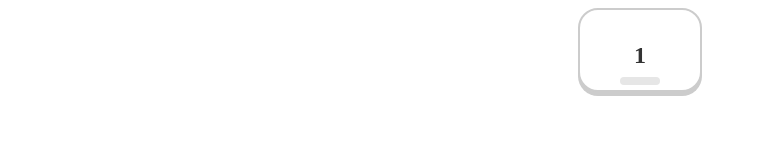
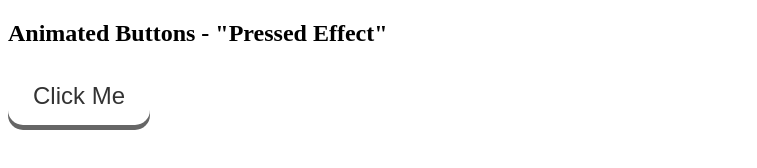
Before and after one commit to supunGN/Button, a plain HTML site: page index.html in a window 1280 px wide. Shown: the whole page, without its empty margins (0-757 px from the left). Drawn offline with Linux system fonts and the light colour scheme.

Commit message:
second commit

```diff
--- a/index.html
+++ b/index.html
@@ -4,14 +4,12 @@
     <meta charset="UTF-8" />
     <meta name="viewport" content="width=device-width, initial-scale=1.0" />
     <title>Document</title>
-    <link rel="stylesheet" href="style.css">
+    <link rel="stylesheet" href="style.css" />
   </head>
   <body>
+    <h2>Animated Buttons - "Pressed Effect"</h2>
     <div class="btn-container">
-      <div class="btn-wrapper">
-        <div class="btn-content">1</div>
-        <div class="btn-style"></div>
-      </div>
+      <button class="btn">Click Me</button>
     </div>
   </body>
 </html>
--- a/style.css
+++ b/style.css
@@ -1,40 +1,20 @@
-.btn-container {
-  width: 100%;
-  height: 100%;
-  padding-bottom: 6px;
-  justify-content: center;
-  align-items: center;
-  display: inline-flex;
+.btn {
+  padding: 15px 25px;
+  font-size: 24px;
+  text-align: center;
+  cursor: pointer;
+  outline: none;
+  color: #333;
+  background-color: #fff;
+  border: none;
+  border-radius: 15px;
+  box-shadow: 0 5px #666;
 }
-.btn-wrapper {
-  width: 120px;
-  height: 70px;
-  padding-top: 5px;
-  padding-bottom: 5px;
-  background: white;
-  box-shadow: 0px 4px 0px #cccccc;
-  border-radius: 20px;
-  border: 2px #cccccc solid;
-  flex-direction: column;
-  justify-content: flex-end;
-  align-items: center;
-  gap: 10px;
-  display: inline-flex;
+
+.btn:hover {background-color: #f2f2f2}
+
+.btn:active {
+  background-color: #f2f2f2;
+  box-shadow: none;
+  transform: translateY(5px);
 }
-.btn-content {
-  width: 17px;
-  height: 24px;
-  text-align: center;
-  color: #333333;
-  font-size: 24px;
-  font-family: UD Digi Kyokasho NK-B;
-  font-weight: 700;
-  line-height: 25px;
-  word-wrap: break-word;
-}
-.btn-style {
-  width: 40px;
-  height: 8px;
-  background: #e6e6e6;
-  border-radius: 20px;
-}
```
